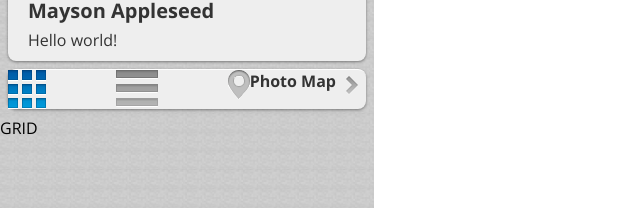
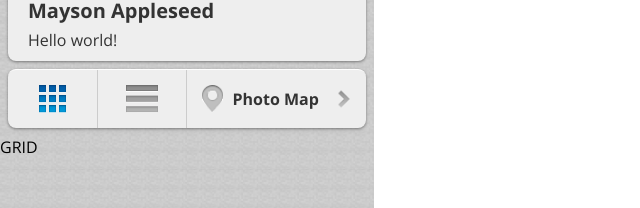
Before and after one commit to middlemayson/instagram_old, a React (Create React App) app: page /profile in a window 1280 px wide. Shown: the part 185-393 px from the top of the page, without its empty margins (0-640 px from the left). Built offline with nearby package versions, Linux system fonts and the light colour scheme.

Commit message:
complete style tab btn in profile

```diff
--- a/src/pages/profile/Profile.jsx
+++ b/src/pages/profile/Profile.jsx
@@ -12,8 +12,6 @@ import arrow_icon from '../../img/elements/list_chevron.png';
 
 import './profile.css';
 
-
-
 const Profile = () => {
 
     const [activeTab, setActiveTab] = useState('grid');
@@ -27,10 +25,14 @@ const Profile = () => {
                 return <ProfileInfo key={profile.id} author={profile.author} name={profile.name} avatar={profile.avatar} desc={profile.desc} photosCount={profile.photosCount} followers={profile.followers} following={profile.following} />
             })}
             <div className="profile__btn">
-                <div onClick={() => handleTabClick('grid')} className={activeTab === 'grid && grid-btn-area' ? 'active' : ''} ><img src={activeTab === 'grid' ? gridBlue_icon : gridGray_icon} alt="" /></div>
-                <div onClick={() => handleTabClick('list')} className={activeTab === 'list && list-btn-area' ? 'active' : ''} ><img src={activeTab === 'list' ? listBlue_icon : listGray_icon} alt="" /></div>
-                <div onClick={() => handleTabClick('map')} className={activeTab === 'map && map-btn-area' ? 'active' : ''} >
-                    <div className={activeTab === 'bold' ? 'activ-bg && bold' : 'bold'}><img src={map_icon} alt="" />Photo Map<img className='map-arrow' src={arrow_icon} alt='' /></div>
+                <div onClick={() => handleTabClick('grid')} className={`grid-btn-area ${activeTab === 'grid' ? 'active' : ''}`}>
+                    <img src={activeTab === 'grid' ? gridBlue_icon : gridGray_icon} alt="" />
+                </div>
+                <div onClick={() => handleTabClick('list')} className={`list-btn-area ${activeTab === 'list' ? 'active' : ''}`}>
+                    <img src={activeTab === 'list' ? listBlue_icon : listGray_icon} alt="" />
+                </div>
+                <div onClick={() => handleTabClick('map')} className={`map-btn-area ${activeTab === 'map' ? 'active && active-bg' : ''}`}>
+                    <div className='bold'><img src={map_icon} alt="" />Photo Map<img className='map-arrow' src={arrow_icon} alt='' /></div>
                 </div>
             </div>
             <div className={activeTab === 'grid' ? 'profile__photo-grid active' : 'profile__photo-grid'}>
--- a/src/pages/profile/profile.css
+++ b/src/pages/profile/profile.css
@@ -15,6 +15,10 @@
     height: 28px;
 }
 
+.grid-btn-area, .list-btn-area, .map-btn-area {
+    cursor: pointer;
+}
+
 
 .grid-btn-area, .list-btn-area {
     width: 25%;
@@ -25,7 +29,7 @@
 }
 
 .list-btn-area {
-    margin-right: 15px;
+    /* margin-right: 15px; */
 }
 
 .map-btn-area div {
@@ -39,11 +43,17 @@
     width: 50%;
     display: flex;
     align-items: center;
+    padding-left: 15px;
 }
 .profile__photo-grid, .profile__photo-list, .profile__photo-map {
     display: none;
 }
 
 .active {
-    display: block;
+    display: flex;
 }
+
+.active-bg {
+    background-color: #dddddd;
+    border-radius: 0 8px 8px 0;
+}
```
